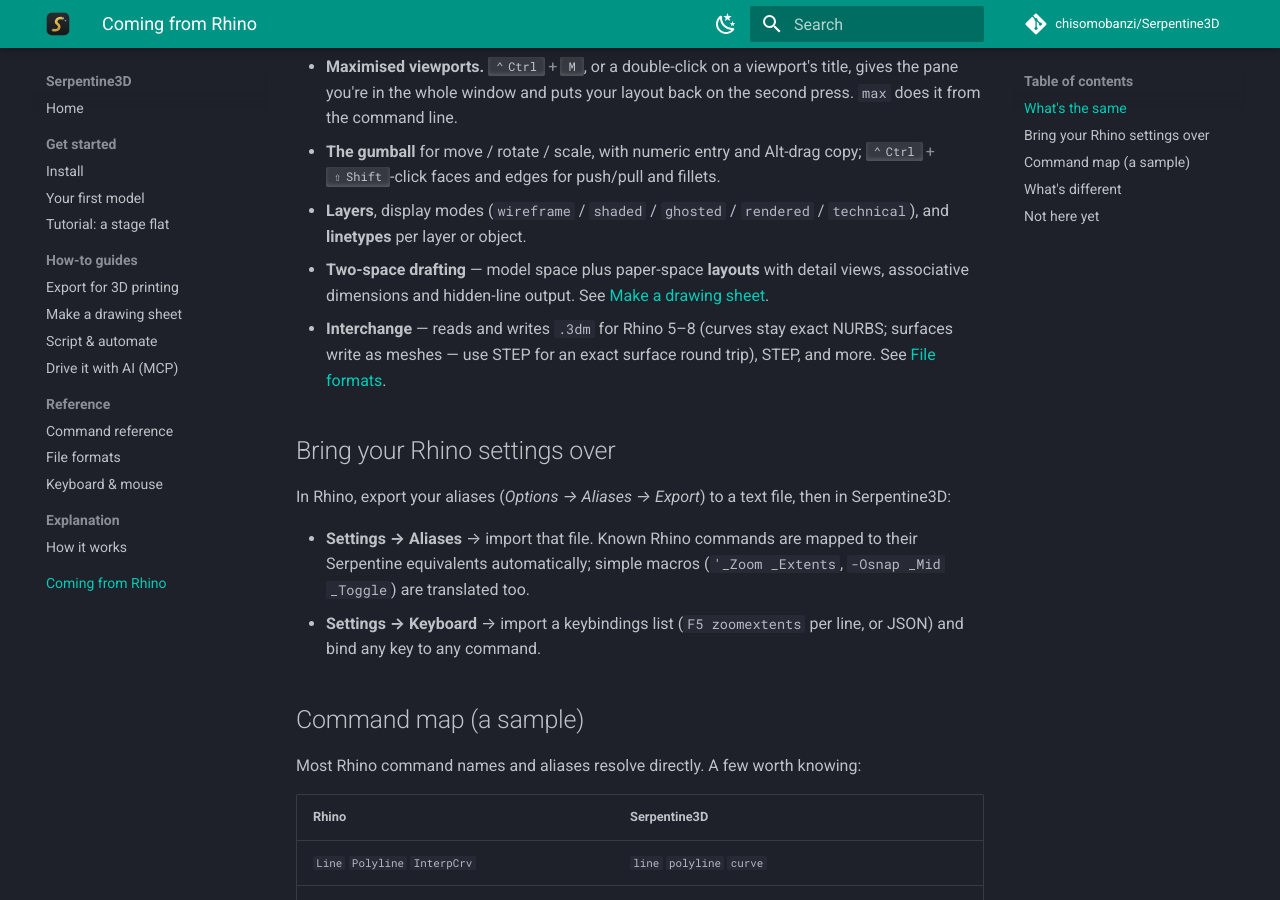
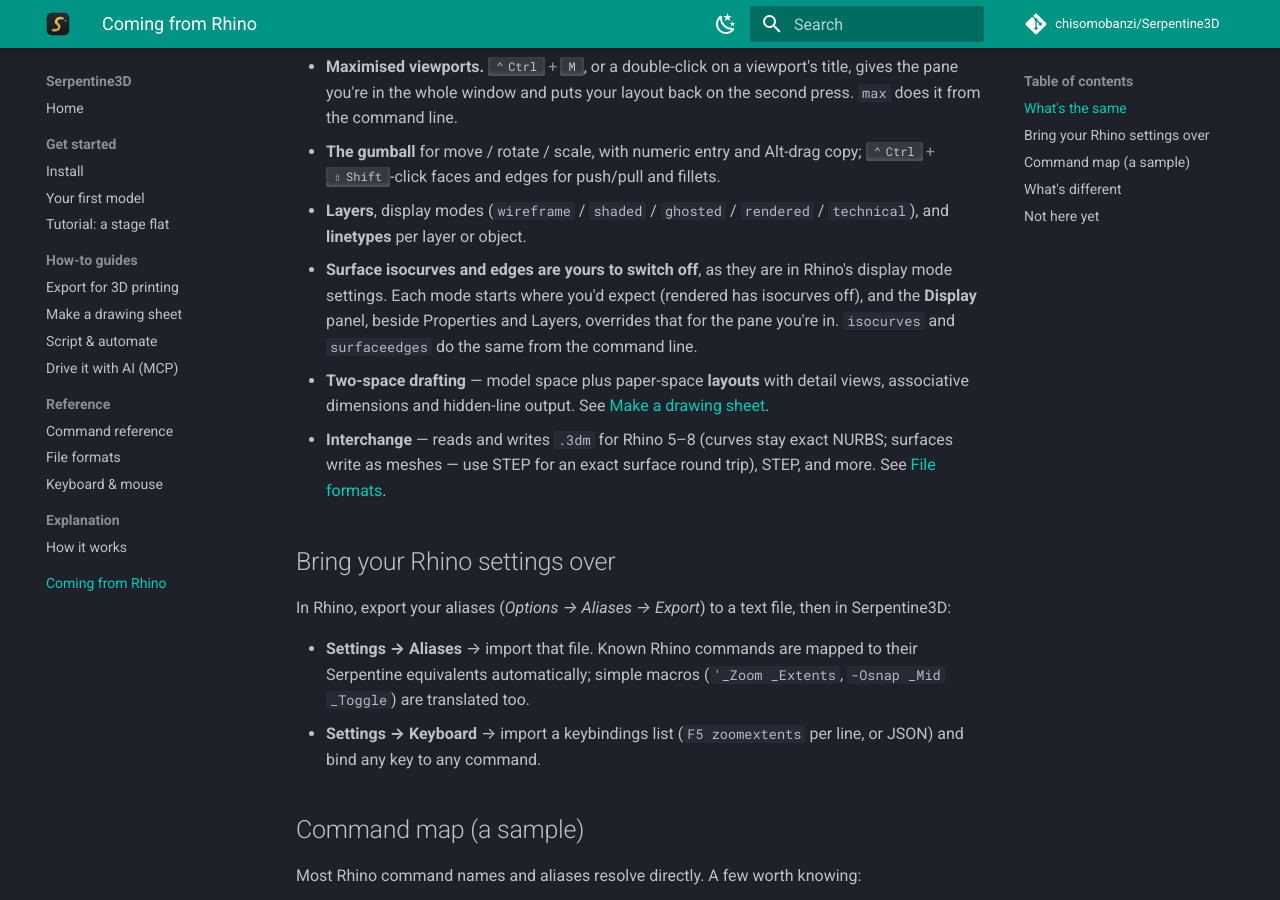
Before and after one commit to chisomobanzi/Serpentine3D, an MkDocs documentation site: the page built from docs/coming-from-rhino.md, in a window 1280 px wide and 900 px high, scrolled down 666 px. Built offline with MkDocs 1.6.1 and Material for MkDocs 9.7.7, drawn with Linux system fonts in a browser that asks for light colours; comment, search, counter and statistics services are not loaded.

Commit message:
Write down the three things that changed
The command reference is generated, so it picked up `isocurves`,
`surfaceedges` and `maxviewport` on its own along with a handful of
docstrings that had been sitting there unwritten.

Coming from Rhino gets the isocurve switch, since that is where someone
who knows Rhino's display mode settings will look for it.

The changelog gets all three: the panel, the hidden geometry that is no
longer converted, and the buffers that were being filled for objects
nothing would draw. The import note mentions that auto-generated
`3dm object NN` names are numbered differently now, because someone
comparing two exports would otherwise wonder what moved.

Co-Authored-By: Claude Opus 5 <noreply@anthropic.com>

```diff
--- a/docs/coming-from-rhino.md
+++ b/docs/coming-from-rhino.md
@@ -27,6 +27,11 @@ page maps your habits over and is honest about the gaps.
   copy; ++ctrl+shift++-click faces and edges for push/pull and fillets.
 - **Layers**, display modes (`wireframe` / `shaded` / `ghosted` / `rendered`
   / `technical`), and **linetypes** per layer or object.
+- **Surface isocurves and edges are yours to switch off**, as they are in
+  Rhino's display mode settings. Each mode starts where you'd expect
+  (rendered has isocurves off), and the **Display** panel, beside Properties
+  and Layers, overrides that for the pane you're in. `isocurves` and
+  `surfaceedges` do the same from the command line.
 - **Two-space drafting** — model space plus paper-space **layouts** with
   detail views, associative dimensions and hidden-line output. See
   [Make a drawing sheet](howto/drawings.md).
```
Also changed, not shown: CHANGELOG.md (+35 -1 lines), docs/reference/commands.md (+5 -2 lines).
